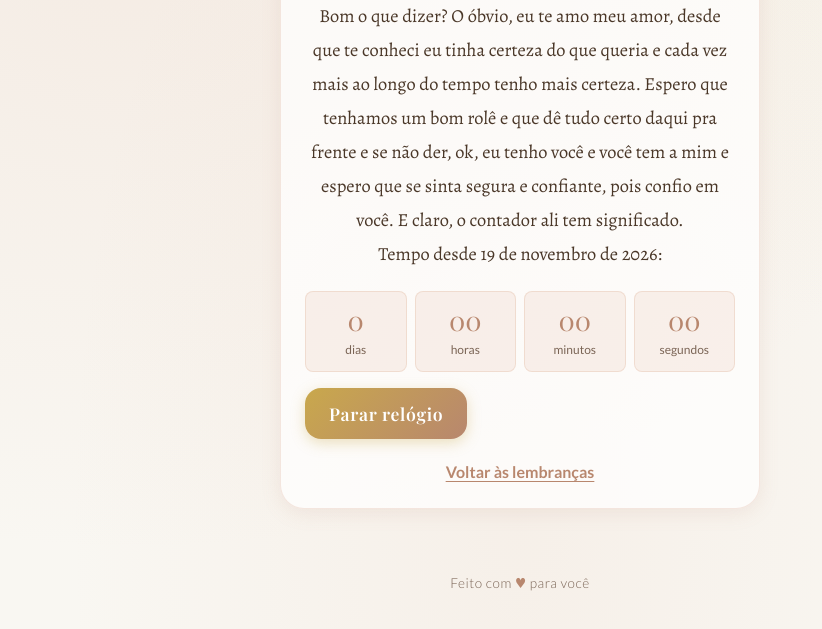
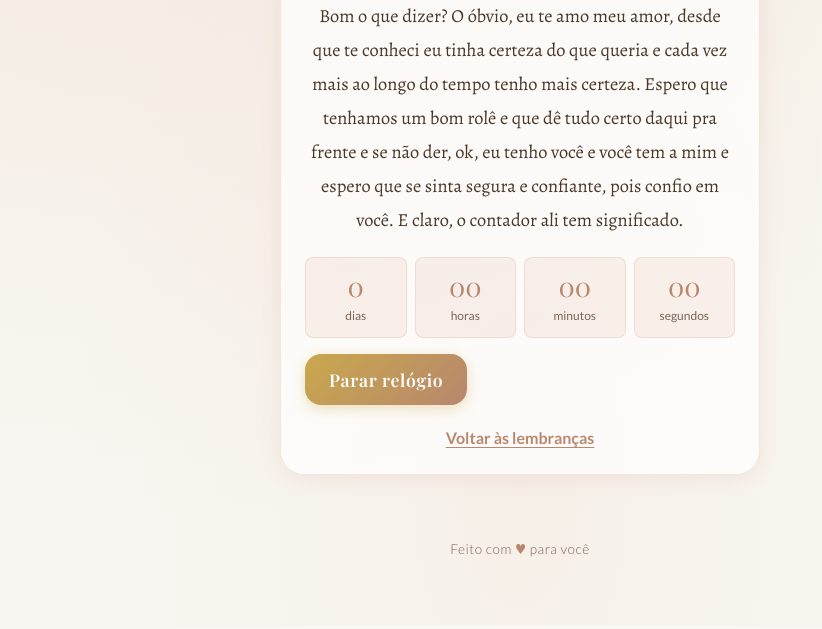
Before and after one commit to NinaMarques13/projeto_flor, a plain HTML site: page frontend/niver.html in a window 1280 px wide. Shown: the part 741-1370 px from the top of the page, without its empty margins (120-942 px from the left). Drawn offline with nearby package versions, Linux system fonts and the light colour scheme; a web font is replaced by a local one.

Commit message:
fix: remover texto desnecessário sobre o tempo desde 19 de novembro de 2026

```diff
--- a/frontend/niver.html
+++ b/frontend/niver.html
@@ -51,7 +51,6 @@
                         <p class="memory-card__text">
                             Bom o que dizer? O óbvio, eu te amo meu amor, desde que te conheci eu tinha certeza do que queria e cada vez mais ao longo do tempo tenho mais certeza. Espero que tenhamos um bom rolê e que dê tudo certo daqui pra frente e se não der, ok, eu tenho você e você tem a mim e espero que se sinta segura e confiante, pois confio em você. E claro, o contador ali tem significado.
                         </p>
-                        <p class="memory-card__text">Tempo desde 19 de novembro de 2026:</p>
                         <div class="birthday-countdown" role="timer" aria-label="Tempo transcorrido desde 19 de novembro de 2026" aria-live="off">
                             <div class="birthday-countdown__unit">
                                 <span class="birthday-countdown__value" data-countdown="days">0</span>
```
